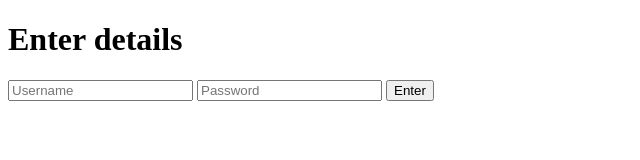
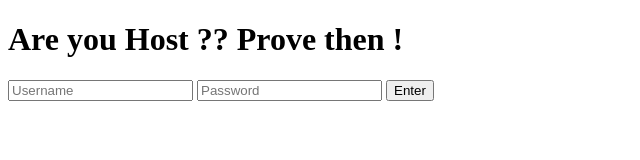
Before and after one commit to sonalisrisivani/summer_intern_blog, a plain HTML site: page authorise.html in a window 1280 px wide. Shown: the whole page, without its empty margins (0-640 px from the left). Drawn offline with Linux system fonts and the light colour scheme.

Commit message:
made changes

```diff
--- a/authorise.html
+++ b/authorise.html
@@ -5,7 +5,7 @@
 </head>
 
 <body>
-<h1> Enter details </h1>
+<h1> Are you Host ?? Prove then ! </h1>
 
   <div class="form-container">
         <form id="loginForm" action="enter.html" method="GET">
```
Also changed, not shown: index.html (+1 -0 lines).
